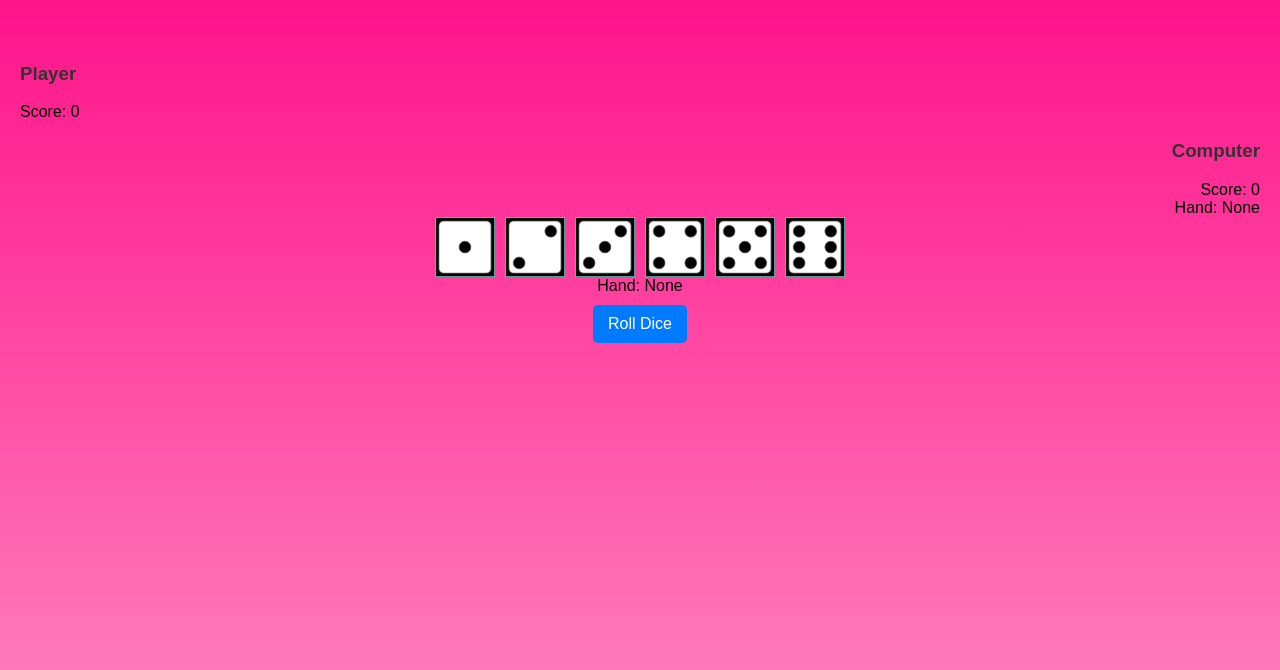
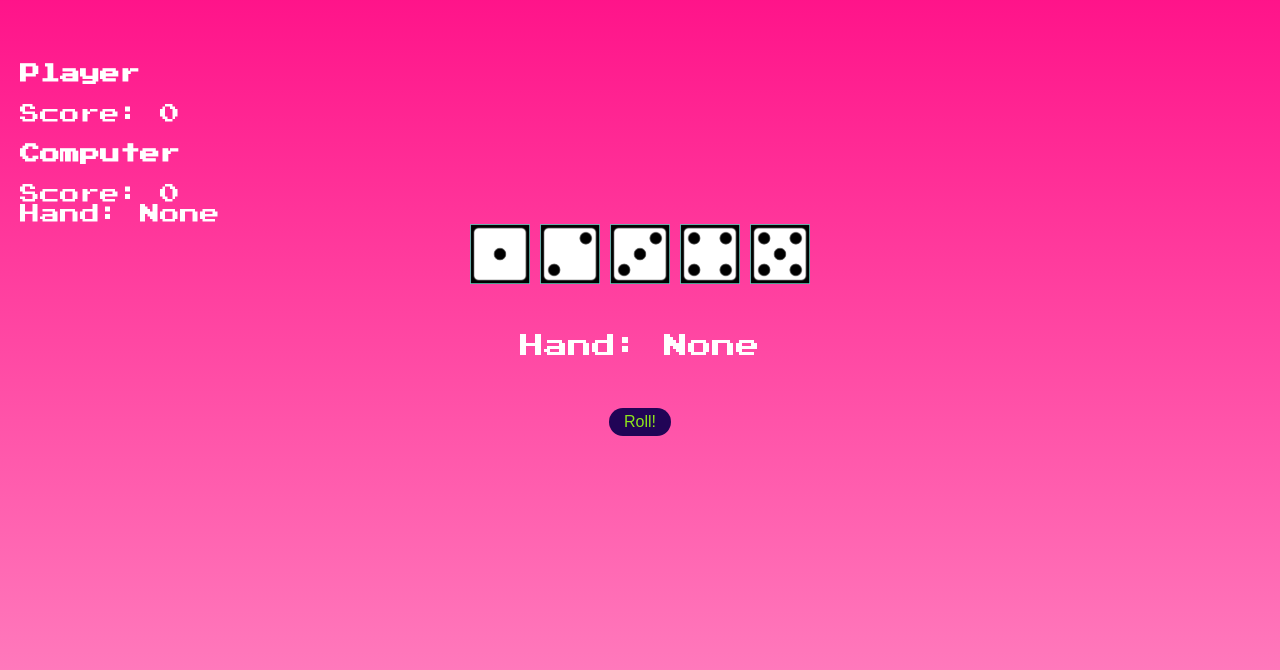
Before and after one commit to aspenos/Dice-Poker, a plain HTML site: page index.html in a window 1280 px wide. Both pictures are taken after a click on the button "Start Game". Shown: the part 130-800 px from the top of the page. Drawn offline with Linux system fonts and the light colour scheme; a web font is replaced by a local one.

```diff
--- a/index.html
+++ b/index.html
@@ -11,6 +11,7 @@
         <h1 class="game-title">Dice Poker</h1>
         <button id="startButton">Start Game</button>
         <button id="howToPlayButton">How to Play</button>
+        <img src="/STYLE/AnimeGuy.webp" alt="AnimeGuy" id="TitleImage">
     </div>
 
     <div id="gamePage" style="display:none;">
@@ -31,10 +32,9 @@
             <img src="style/dice-six-faces-three.png" alt="Dice showing three" id="dice3">
             <img src="style/dice-six-faces-four.png" alt="Dice showing four" id="dice4">
             <img src="style/dice-six-faces-five.png" alt="Dice showing five" id="dice5">
-            <img src="style/dice-six-faces-six.png" alt="Dice showing six" id="dice6">
         </div>
         <div id="playerHand">Hand: None</div>
-        <button id="rollButton">Roll Dice</button>
+        <button id="rollButton">Roll!</button>
     </div>
 
     <div id="resultPage" style="display:none;">
--- a/style.css
+++ b/style.css
@@ -11,19 +11,27 @@ h1, h2, h3 {
     color: #333;
 }
 
+#titleImage {
+    display: block;
+    margin: 20px auto;
+    max-width: 100%;
+    height: auto;
+}
+
 button {
-    padding: 10px 15px;
-    margin: 10px;
+    padding: 5px 15px;
+    margin: 50px;
     border: none;
-    border-radius: 5px;
-    background-color: #007bff;
-    color: white;
+    border-radius: 20px;
+    background-color: #210456;
+    color: #8de41c;
     cursor: pointer;
     font-size: 16px;
+    font-family: 'NeonFont', sans-serif;
 }
 
 button:hover {
-    background-color: #0056b3;
+    background-color: #b915cc;
 }
 
 
@@ -48,27 +56,45 @@ button:hover {
 #gamePage {
     display: flex;
     justify-content: space-around;
-    align-items: center;
+    align-items: flex-start;
     width: 100%;
 }
 
-#playerSection, #computerSection {
+#playerSection {
     display: flex;
     flex-direction: column;
     align-items: flex-start;
     flex: 1;
     margin: 0 20px;
-}
-
-#playerSection {
     text-align: left;
 }
 
-#computerSection {
-    align-items: flex-end;
-    text-align: right;
+#playerSection h3, #computerSection h3, #playerScore, #computerScore, #computerHand {
+    font-family: 'RetroFont', sans-serif;
+    font-size: 20px;
+    color: #FFFFFF;
 }
 
+#computerSection {
+    display: flex;
+    flex-direction: column;
+    align-items: flex-start;
+    flex: 1;
+    margin: 0 20px;
+    text-align: left;
+}
+
+@font-face {
+    font-family: 'RetroFont';
+    src: url('./STYLE/RetroFont.ttf') format('truetype');
+}
+
+#playerHand {
+    font-family: 'RetroFont', sans-serif;
+    font-size: 24px;
+    color: #FFFFFF;
+    margin-top: 50px;
+}
 
 #resultPage {
     background: linear-gradient(to bottom, #ff0080, #ff80bf);
@@ -99,3 +125,23 @@ button:hover {
     width: 60px;
     height: 60px;
 }
+
+@font-face {
+    font-family: 'WinFont';
+    src: url('./STYLE/WinFont.ttf') format('truetype');
+}
+
+@font-face {
+    font-family: 'LoseFont';
+    src: url('./STYLE/LoseFont.ttf') format('truetype');
+}
+
+.win-message {
+    font-family: 'WinFont', sans-serif;
+    color: #00ff00;
+}
+
+.lose-message {
+    font-family: 'LoseFont', sans-serif;
+    color: #ff0000;
+}
```
Also changed, not shown: script.js (+3 -6 lines), STYLE/18575107-47c8-4b67-8e53-22c546838675.webp (added), STYLE/AnimeGuy.webp (added), STYLE/DALL·E 2024-03-15 11.27.01 - An anime-style illustration showing poker players sitting around a table, with each character having distinctive anime features such as large eyes, st.webp (added), STYLE/RetroFont.ttf (added).
